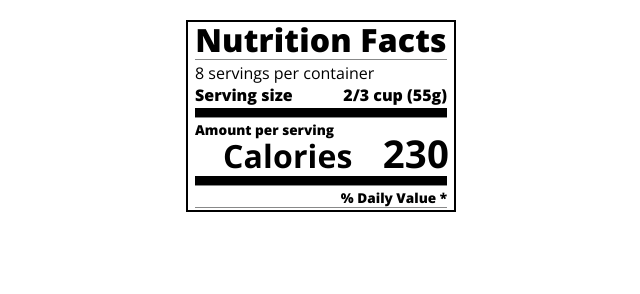
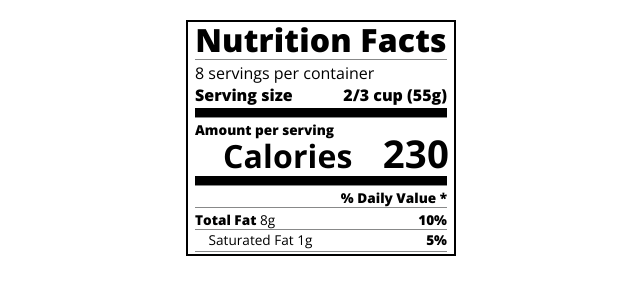
Before and after one commit to dev1-ish/nutrition-label, a plain HTML site: page index.html in a window 1280 px wide. Shown: the whole page, without its empty margins (319-959 px from the left). Drawn offline with nearby package versions, Linux system fonts and the light colour scheme.

Commit message:
some divs added

```diff
--- a/index.html
+++ b/index.html
@@ -23,7 +23,10 @@
         </div>
         <div class="divider md"></div>
         <div class="daily-value sm-text">
-            <p class="right bold">% Daily Value *</p>
+            <p class="right bold no-divider">% Daily Value *</p>
+            <div class="divider"></div>
+            <p><span class='bold'>Total Fat</span> 8g <span class='bold right'>10%</span></p>
+            <p class="indent no-divider">Saturated Fat 1g <span class='bold right'>5%</span></p>
             <div class="divider"></div>
         </div>
     </div>
--- a/style.css
+++ b/style.css
@@ -66,3 +66,11 @@ p {
 .md {
     height: 10px;
 }
+
+.indent {
+    margin-left: 1em;
+}
+
+.daily-value p:not(.no-divider) {
+    border-bottom: 1px solid #888989;
+}
```
